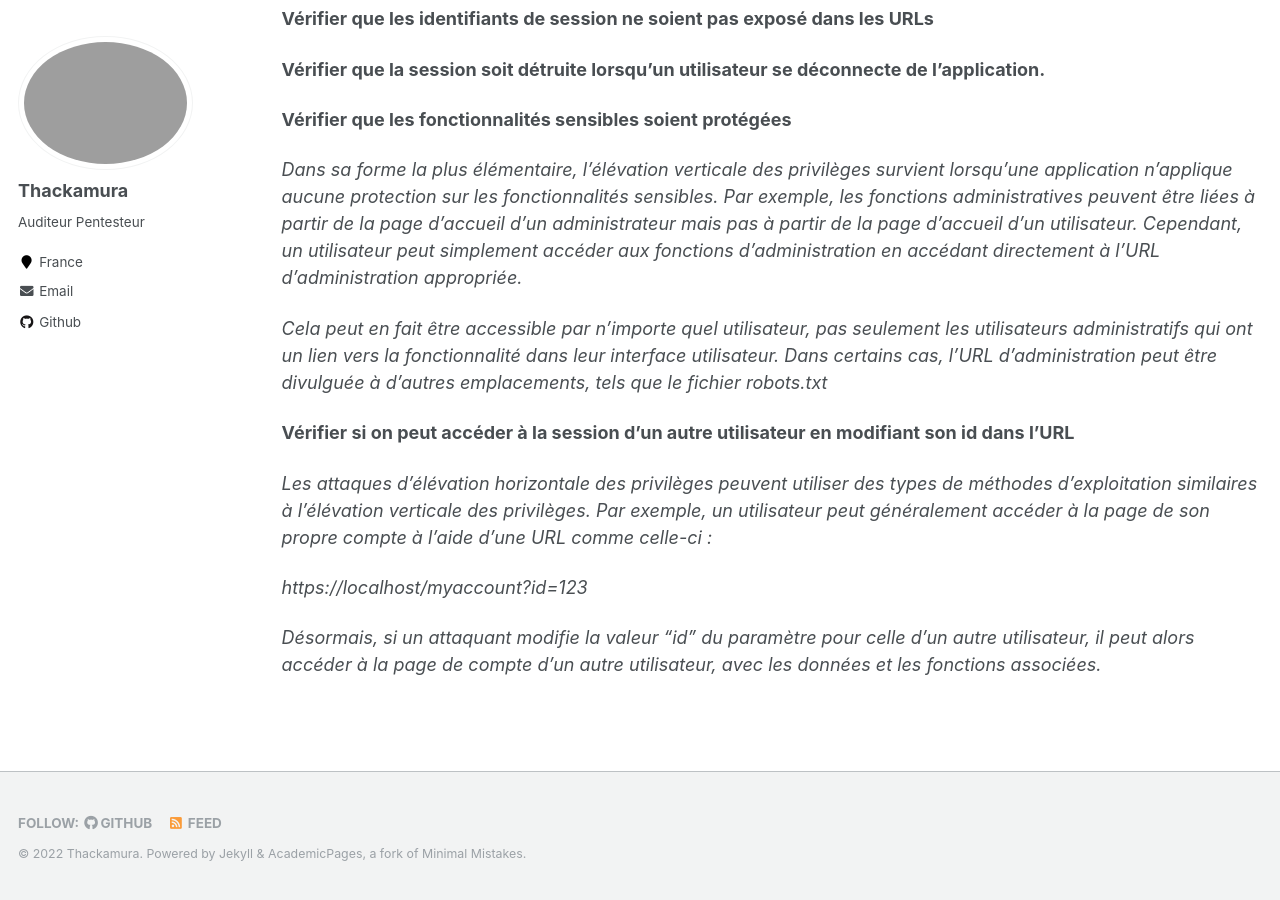
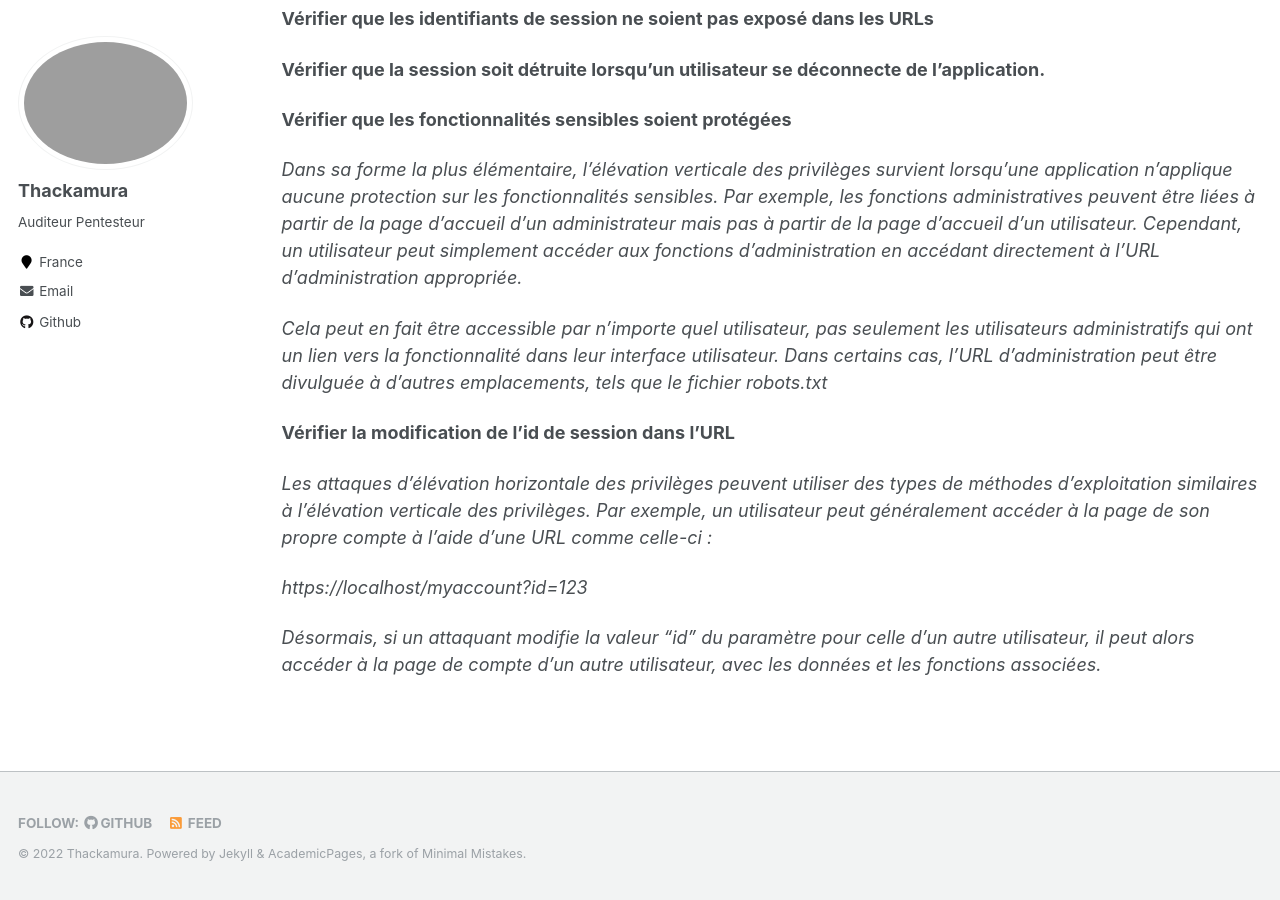
Before and after one commit to thackamura/thackamura.github.io, a Jekyll site: the page built from _pages/web-checklist.md, in a window 1280 px wide and 900 px high, scrolled down 8511 px. Built offline with Jekyll 4.4.1, drawn with Linux system fonts in a browser that asks for light colours.

Commit message:
Update web-checklist.md

```diff
--- a/_pages/web-checklist.md
+++ b/_pages/web-checklist.md
@@ -279,7 +279,7 @@ s’affranchir du contrôle d’accès ou d’élever son niveau de privilèges.
 
 *Cela peut en fait être accessible par n'importe quel utilisateur, pas seulement les utilisateurs administratifs qui ont un lien vers la fonctionnalité dans leur interface utilisateur. Dans certains cas, l'URL d'administration peut être divulguée à d'autres emplacements, tels que le fichier robots.txt*
 
-**Vérifier si on peut accéder à la session d'un autre utilisateur en modifiant son id dans l'URL**
+**Vérifier la modification de l'id de session dans l'URL**
 <br/>
 
 *Les attaques d'élévation horizontale des privilèges peuvent utiliser des types de méthodes d'exploitation similaires à l'élévation verticale des privilèges. Par exemple, un utilisateur peut généralement accéder à la page de son propre compte à l'aide d'une URL comme celle-ci :*
```
